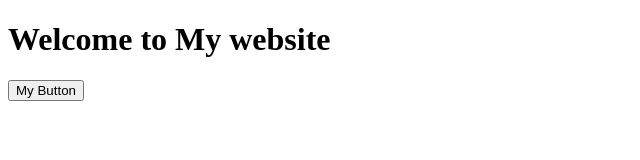
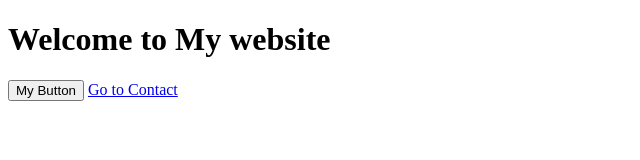
Before and after one commit to srejus/git-test, a plain HTML site: page index.html in a window 1280 px wide. Shown: the whole page, without its empty margins (0-640 px from the left). Drawn offline with Linux system fonts and the light colour scheme.

Commit message:
contact pg connected with index

```diff
--- a/index.html
+++ b/index.html
@@ -8,5 +8,6 @@
 <body>
     <h1>Welcome to My website</h1>
     <button>My Button</button>
+    <a href="/contact.html">Go to Contact</a>
 </body>
 </html>
```
